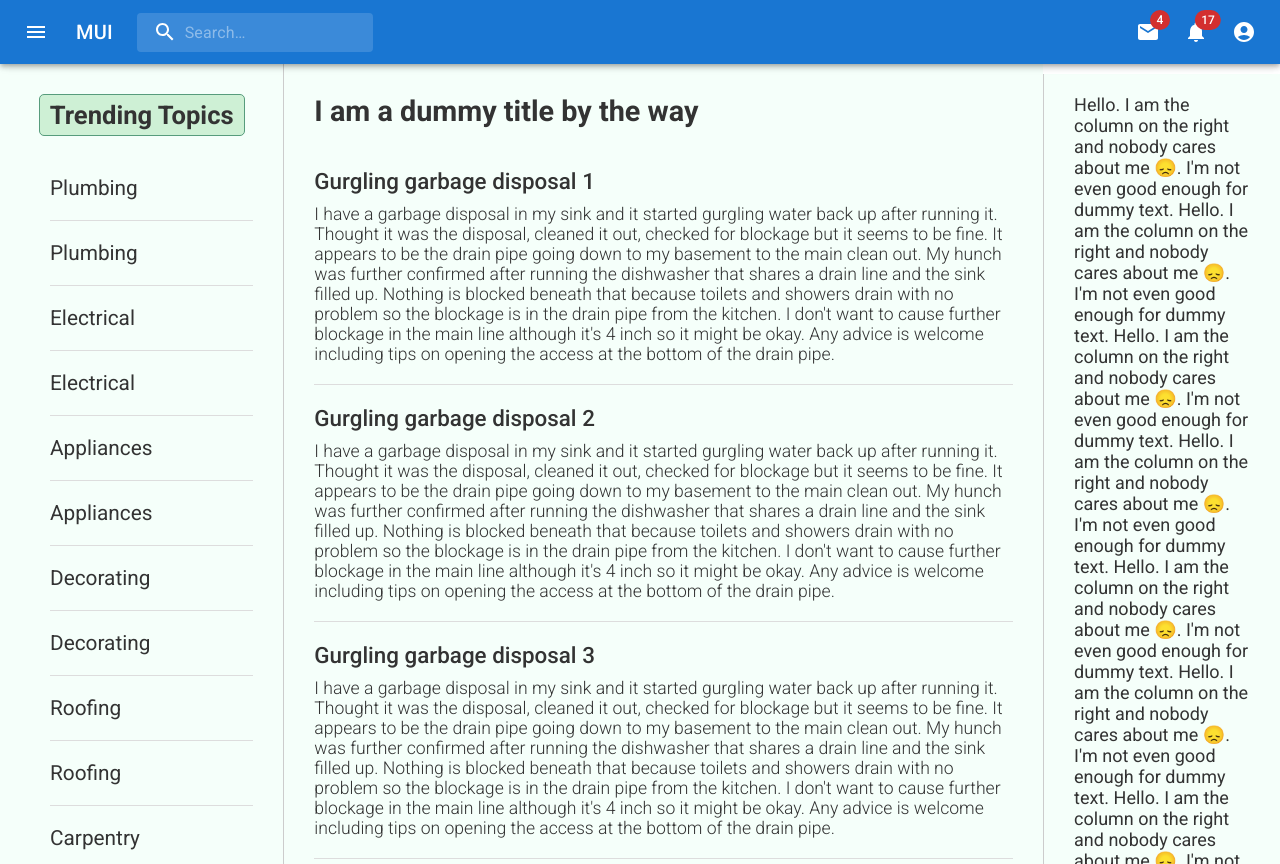
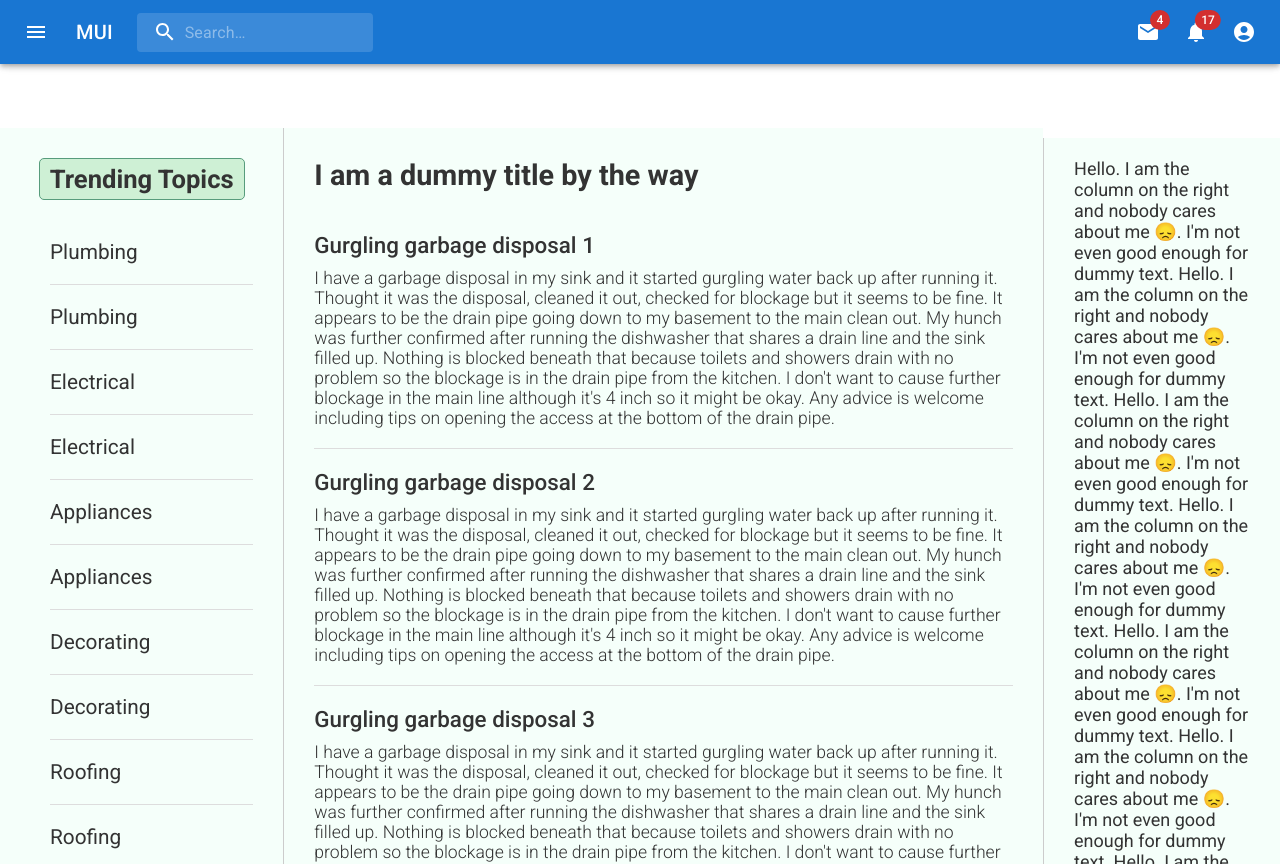
Before and after one commit to FixItDevs/fix-it, a React (Vite) app in the folder frontend/: page / in a window 1280 px wide. Built offline with nearby package versions, Linux system fonts and the light colour scheme.

Commit message:
Finally found a way to get scroll colours back.

```diff
--- a/frontend/src/index.css
+++ b/frontend/src/index.css
@@ -1,6 +1,8 @@
 @import url("https://fonts.googleapis.com/css2?family=Roboto:ital,wght@0,100;0,300;0,400;0,500;0,700;0,900;1,100;1,300;1,400;1,500;1,700;1,900&display=swap");
 
 :root {
+  --nav-height: 64px;
+
   --primary-background: #f5fffa;
   --secondary-background: #579c7c;
 
--- a/frontend/src/pages/FeedPage/FeedPage.css
+++ b/frontend/src/pages/FeedPage/FeedPage.css
@@ -3,6 +3,7 @@
 }
 
 .category-selector-wrapper {
+  padding-top: var(--nav-height);
   flex: 1 1 300px;
   height: 100vh;
   overflow-y: scroll;
@@ -11,11 +12,11 @@
 }
 
 .category-selector-wrapper:hover {
-  overflow-y: auto;
-  scrollbar-color: initial initial;
+  scrollbar-color: var(--grey-400) var(--grey-200);
 }
 
 .feed-column-wrapper {
+  padding-top: var(--nav-height);
   flex: 3 3 900px;
   height: 100vh;
   overflow-y: scroll;
@@ -24,11 +25,11 @@
 }
 
 .feed-column-wrapper:hover {
-  overflow-y: auto;
-  scrollbar-color: initial initial;
+  scrollbar-color: var(--grey-400) var(--grey-200);
 }
 
 .signup-benefits-wrapper {
+  padding-top: var(--nav-height);
   flex: 1 1 250px;
   height: 100vh;
   overflow-y: scroll;
@@ -37,19 +38,5 @@
 }
 
 .signup-benefits-wrapper:hover {
-  overflow-y: auto;
-  scrollbar-color: initial initial;
+  scrollbar-color: var(--grey-400) var(--grey-200);
 }
-
-::-webkit-scrollbar {
-  width: 8px; /* Set the width of the scrollbar */
-}
-
-::-webkit-scrollbar-track {
-  background: transparent; /* Make scrollbar track transparent */
-}
-
-::-webkit-scrollbar-thumb {
-  background-color: rgba(0, 0, 0, 0.2); /* Set the color of the scrollbar thumb */
-  border-radius: 4px; /* Set the border radius of the scrollbar thumb */
-}
```
